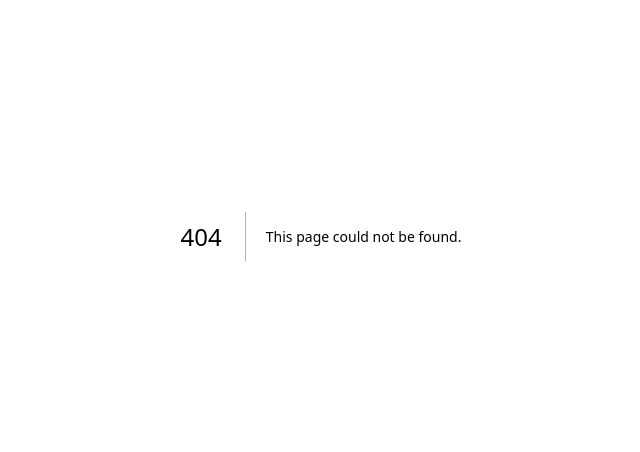
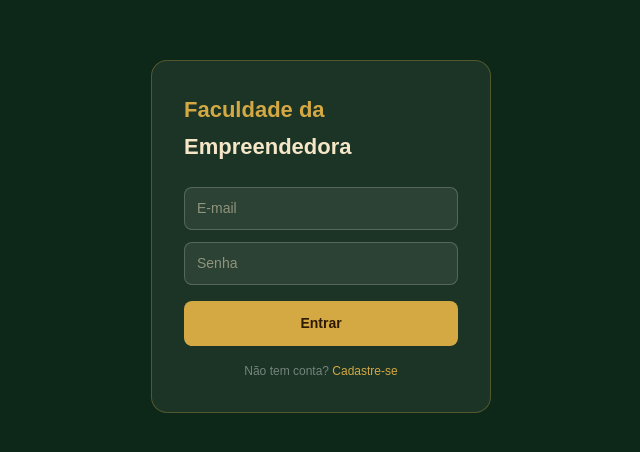
Before and after one commit to brunnosanntos/faculdade-empreendedora-app, a Next.js app: page /login in a window 1280 px wide. Before the commit this address had no page. Shown: the part 164-616 px from the top of the page, without its empty margins (319-959 px from the left). Built offline with nearby package versions, Linux system fonts and the light colour scheme; no server answers.

Commit message:
paginas login e home

```diff
--- /dev/null
+++ b/app/home/page.tsx
@@ -0,0 +1,73 @@
+'use client'
+import { useEffect, useState } from 'react'
+import { createClient } from '@/lib/supabase/client'
+import { useRouter } from 'next/navigation'
+
+const modulos = [
+  { icon: '🌳', label: 'Árvore', sub: 'Comunidade de alunas', href: '/arvore' },
+  { icon: '📸', label: 'Feed', sub: 'Posts e novidades', href: '/feed' },
+  { icon: '💬', label: 'Comunidade', sub: 'Chat das alunas', href: '/comunidade' },
+  { icon: '🛍️', label: 'Marketplace', sub: 'Compre e venda', href: '/marketplace' },
+  { icon: '✨', label: 'Chefa.IA', sub: 'Assistente de vendas', href: '/chefa' },
+  { icon: '🎯', label: 'Metas', sub: 'Meus objetivos', href: '/metas' },
+  { icon: '🏭', label: 'Fornecedor', sub: 'Parceiros e planos', href: '/fornecedor' },
+  { icon: '👤', label: 'Meu Perfil', sub: 'Dados e configurações', href: '/perfil' },
+]
+
+export default function Home() {
+  const [user, setUser] = useState<any>(null)
+  const [perfil, setPerfil] = useState<any>(null)
+  const router = useRouter()
+  const supabase = createClient()
+
+  useEffect(() => {
+    supabase.auth.getUser().then(({ data }) => {
+      if (!data.user) { router.push('/login'); return }
+      setUser(data.user)
+      supabase.from('perfis').select('*').eq('id', data.user.id).single()
+        .then(({ data: p }) => setPerfil(p))
+    })
+  }, [])
+
+  async function sair() {
+    await supabase.auth.signOut()
+    router.push('/login')
+  }
+
+  return (
+    <div style={{minHeight:'100vh',background:'#0d2818',fontFamily:'Arial',padding:20}}>
+      {/* Header */}
+      <div style={{display:'flex',alignItems:'center',justifyContent:'space-between',marginBottom:32,maxWidth:700,margin:'0 auto 32px'}}>
+        <div>
+          <div style={{fontSize:20,fontWeight:700,color:'#D4A843'}}>Faculdade da</div>
+          <div style={{fontSize:20,fontWeight:700,color:'#F5E6C8'}}>Empreendedora</div>
+        </div>
+        <div style={{display:'flex',alignItems:'center',gap:12}}>
+          <span style={{fontSize:13,color:'rgba(255,255,255,0.5)'}}>
+            {perfil?.nome_completo?.split(' ')[0] || user?.email}
+          </span>
+          <button onClick={sair} style={{padding:'6px 14px',borderRadius:8,border:'1px solid rgba(255,255,255,0.2)',background:'transparent',color:'rgba(255,255,255,0.5)',fontSize:12,cursor:'pointer'}}>
+            Sair
+          </button>
+        </div>
+      </div>
+
+      {/* Grid */}
+      <div style={{maxWidth:700,margin:'0 auto'}}>
+        <p style={{color:'rgba(255,255,255,0.4)',fontSize:13,marginBottom:20}}>
+          Bem-vinda! O que você quer fazer hoje?
+        </p>
+        <div style={{display:'grid',gridTemplateColumns:'repeat(3,1fr)',gap:12}}>
+          {modulos.map(m => (
+            <div key={m.href} onClick={() => router.push(m.href)}
+              style={{background:'rgba(255,255,255,0.06)',border:'1px solid rgba(255,255,255,0.1)',borderRadius:16,padding:'20px 12px',cursor:'pointer',textAlign:'center',transition:'all 0.2s'}}>
+              <div style={{fontSize:32,marginBottom:8}}>{m.icon}</div>
+              <div style={{fontSize:13,fontWeight:700,color:'#F5E6C8',marginBottom:4}}>{m.label}</div>
+              <div style={{fontSize:11,color:'rgba(255,255,255,0.35)'}}>{m.sub}</div>
+            </div>
+          ))}
+        </div>
+      </div>
+    </div>
+  )
+}
--- /dev/null
+++ b/app/login/page.tsx
@@ -0,0 +1,60 @@
+'use client'
+import { useState } from 'react'
+import { createClient } from '@/lib/supabase/client'
+import { useRouter } from 'next/navigation'
+
+export default function Login() {
+  const [email, setEmail] = useState('')
+  const [senha, setSenha] = useState('')
+  const [erro, setErro] = useState('')
+  const [loading, setLoading] = useState(false)
+  const router = useRouter()
+  const supabase = createClient()
+
+  async function entrar() {
+    setLoading(true)
+    setErro('')
+    const { error } = await supabase.auth.signInWithPassword({ email, password: senha })
+    if (error) {
+      setErro('E-mail ou senha incorretos')
+      setLoading(false)
+      return
+    }
+    router.push('/home')
+  }
+
+  return (
+    <div style={{minHeight:'100vh',background:'#0d2818',display:'flex',alignItems:'center',justifyContent:'center',fontFamily:'Arial'}}>
+      <div style={{background:'rgba(255,255,255,0.06)',border:'1px solid rgba(212,168,67,0.3)',borderRadius:16,padding:32,width:340}}>
+        <h1 style={{color:'#D4A843',fontSize:22,fontWeight:700,marginBottom:4}}>Faculdade da</h1>
+        <h1 style={{color:'#F5E6C8',fontSize:22,fontWeight:700,marginBottom:24}}>Empreendedora</h1>
+        <input
+          value={email}
+          onChange={e => setEmail(e.target.value)}
+          placeholder="E-mail"
+          type="email"
+          style={{width:'100%',padding:'10px 12px',borderRadius:8,border:'1px solid rgba(255,255,255,0.2)',background:'rgba(255,255,255,0.07)',color:'#F5E6C8',marginBottom:12,fontSize:14,boxSizing:'border-box'}}
+        />
+        <input
+          value={senha}
+          onChange={e => setSenha(e.target.value)}
+          placeholder="Senha"
+          type="password"
+          onKeyDown={e => e.key === 'Enter' && entrar()}
+          style={{width:'100%',padding:'10px 12px',borderRadius:8,border:'1px solid rgba(255,255,255,0.2)',background:'rgba(255,255,255,0.07)',color:'#F5E6C8',marginBottom:16,fontSize:14,boxSizing:'border-box'}}
+        />
+        {erro && <p style={{color:'#E04040',fontSize:13,marginBottom:12}}>{erro}</p>}
+        <button
+          onClick={entrar}
+          disabled={loading}
+          style={{width:'100%',padding:12,borderRadius:8,border:'none',background:'#D4A843',color:'#2D1B00',fontWeight:700,fontSize:14,cursor:'pointer'}}
+        >
+          {loading ? 'Entrando...' : 'Entrar'}
+        </button>
+        <p style={{color:'rgba(255,255,255,0.4)',fontSize:12,textAlign:'center',marginTop:16}}>
+          Não tem conta? <a href="/cadastro" style={{color:'#D4A843'}}>Cadastre-se</a>
+        </p>
+      </div>
+    </div>
+  )
+}
```
